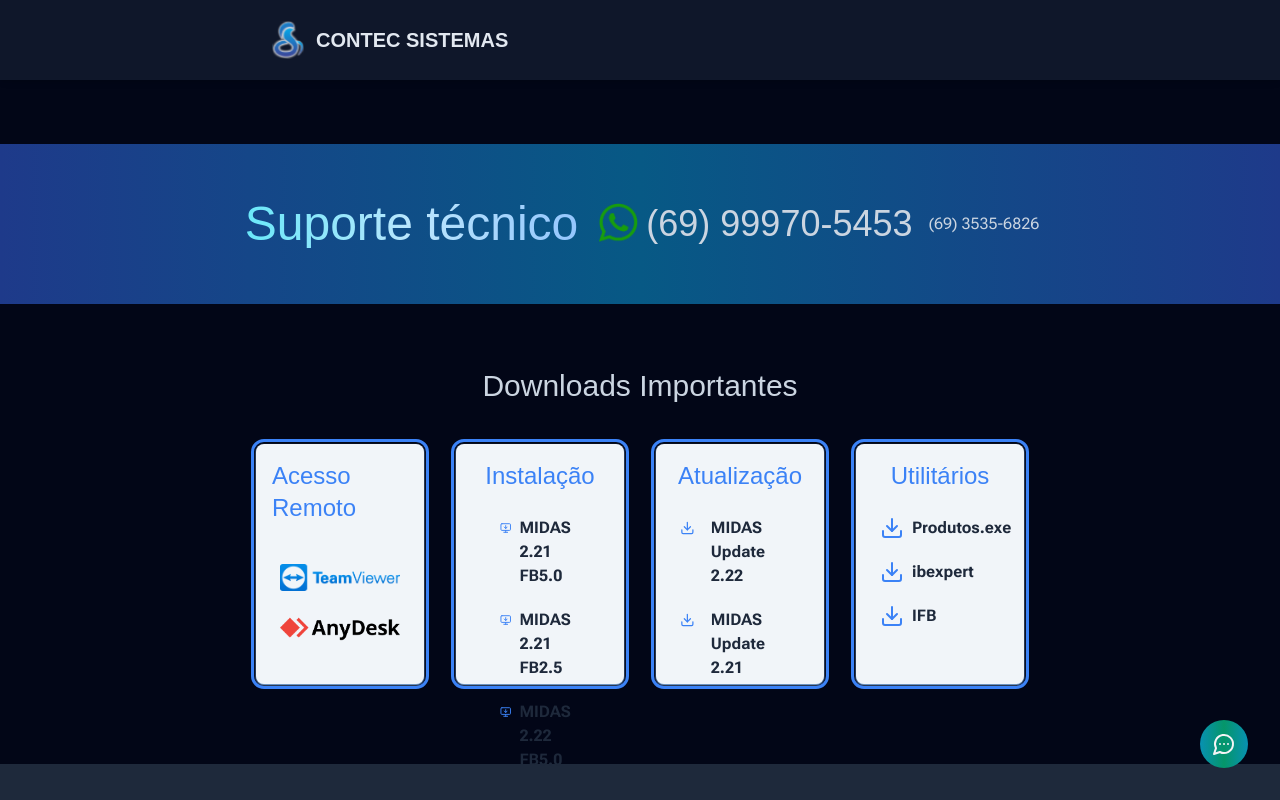
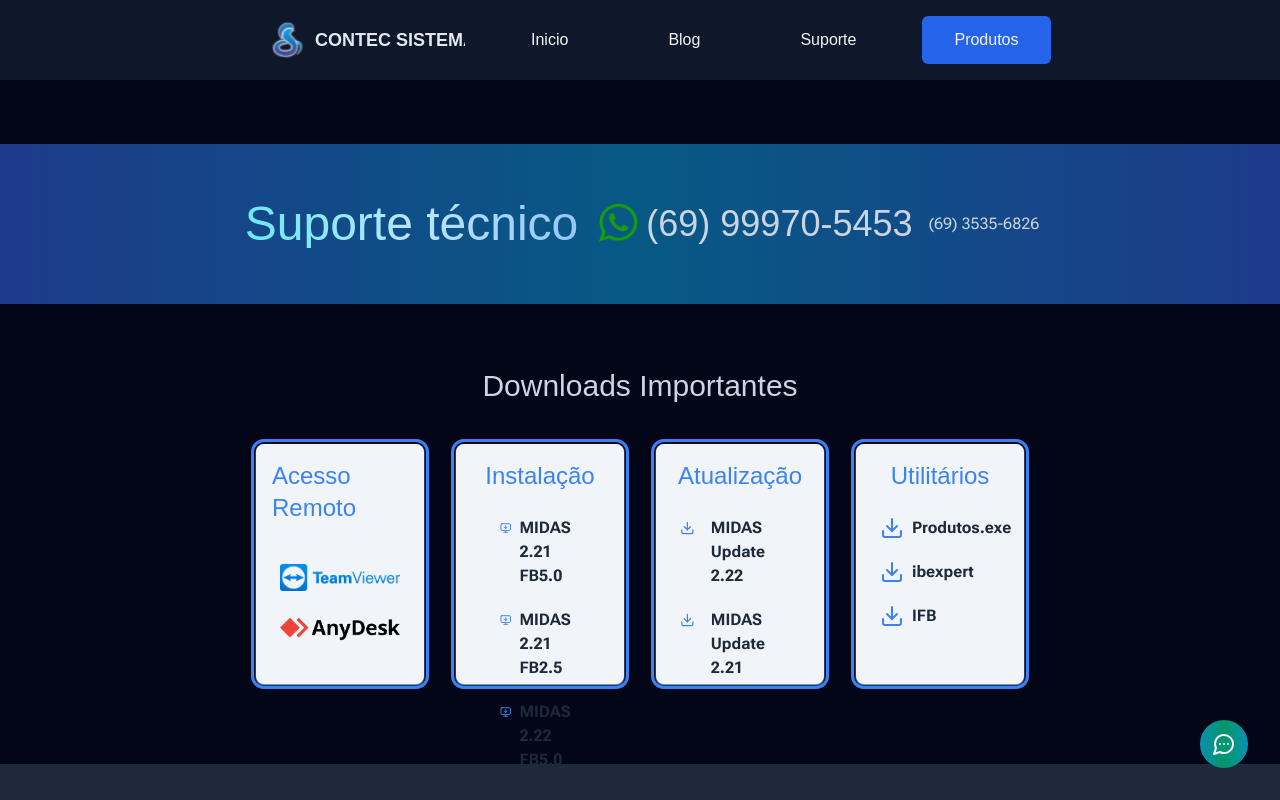
Before and after one commit to nelsoneto/contecsistemas, a Next.js app: page /suport in a window 1280 px wide. Shown: the top 800 px of the page. Built offline with nearby package versions, Linux system fonts and the light colour scheme; a web font is replaced by a local one.

Commit message:
correção da navbar que não mostrava os icones

```diff
--- a/src/app/blog/components/DropdownCategories.tsx
+++ b/src/app/blog/components/DropdownCategories.tsx
@@ -22,7 +22,7 @@ export default function DropdownCategories({
   return (
     <DropdownMenu>
       <DropdownMenuTrigger asChild>
-        <Button>
+        <Button variant="midas" size="midas">
           <BarChartHorizontalIcon />
           Categorias
         </Button>
--- a/src/app/blog/components/HamburgerMenu.tsx
+++ b/src/app/blog/components/HamburgerMenu.tsx
@@ -23,7 +23,7 @@ export default function HamburgerMenu() {
         <motion.div
           initial={{ rotate: 0 }}
           animate={{ rotate: open ? 90 : 0 }}
-          transition={{ duration: 0.3 }}
+          transition={{ duration: 0.1 }}
         >
           {open ? <X /> : <Menu />}
         </motion.div>
@@ -37,7 +37,7 @@ export default function HamburgerMenu() {
           <li key={link.id} className="my-7 pt-4 sm:pt-0 md:my-0 md:ml-8">
             <a
               href={link.href}
-              className="flex w-full rounded-md border-2 border-transparent px-3 py-2 ring-offset-blue-500 text-zinc-100 transition-colors hover:bg-slate-800 focus:border-blue-500 focus:outline-none"
+              className="flex w-full rounded-md border-2 border-transparent px-8 py-3 ring-offset-blue-500 text-zinc-100 transition-colors hover:bg-slate-800 focus:border-blue-500 focus:outline-none"
             >
               {link.name}
             </a>
--- a/src/app/blog/components/NewsSection.tsx
+++ b/src/app/blog/components/NewsSection.tsx
@@ -98,7 +98,7 @@ export default function NewsSection({ posts }: Props) {
                 ) : null}
                 {/* Botão */}
                 <div className="flex flex-wrap gap-x-2">
-                  <Button variant={'midas'}>
+                  <Button variant='midas' size='midas'>
                     <Link href={`/blog/news/${post.fields.slug}`}>
                       Ler mais
                     </Link>
@@ -108,7 +108,7 @@ export default function NewsSection({ posts }: Props) {
             </div>
           ))}
         <div className='flex justify-center items-center w-full mt-10'>
-          <Button variant={'midas'} className='w-full h-16 '>
+          <Button variant='midas' size='midas' className='w-full h-16 '>
             <Link href={`/blog/news/`}>Mais notícias</Link>
           </Button>
         </div>
--- a/src/app/blog/components/SearcherAlt.tsx
+++ b/src/app/blog/components/SearcherAlt.tsx
@@ -35,7 +35,7 @@ export default function SearcherAlt({ posts }: Props) {
         <PopoverTrigger asChild>
           <Button
             aria-label="Search"
-            className="flex w-12 items-center justify-center bg-slate-800 text-start text-xs md:w-36 md:text-base"
+            className="flex h-[50px] w-12 items-center justify-center rounded-md bg-slate-800 text-start text-xs md:w-36 md:text-base"
           >
             <Search size={20} />
           </Button>
--- a/src/app/blog/news/page.tsx
+++ b/src/app/blog/news/page.tsx
@@ -136,7 +136,7 @@ export default async function NewsPage({ searchParams }: NewsPageProps) {
                   <CardDescription className="text-slate-700">{post.fields.description}</CardDescription>
                 </CardContent>
                 <CardFooter>
-                  <Button variant="midas" aria-label={`Leia mais sobre ${post.fields.title}`}>
+                  <Button variant="midas" size="midas" aria-label={`Leia mais sobre ${post.fields.title}`}>
                     <Link href={`/blog/news/${post.fields.slug}`}>Leia mais</Link>
                   </Button>
                 </CardFooter>
--- a/src/components/DropdownProdutos.tsx
+++ b/src/components/DropdownProdutos.tsx
@@ -23,7 +23,9 @@ export function DropdownProdutos() {
   return (
     <DropdownMenu>
       <DropdownMenuTrigger asChild>
-        <Button>Produtos</Button>
+        <Button variant="midas" size="midas">
+          Produtos
+        </Button>
       </DropdownMenuTrigger>
       <DropdownMenuContent className="w-52 bg-slate-800">
         <DropdownMenuLabel className="p-4 font-alt text-base text-slate-200">
@@ -34,7 +36,7 @@ export function DropdownProdutos() {
         <DropdownMenuGroup>
           {categories.map((category, id) => (
             <Link key={id} href={category.href}>
-              <DropdownMenuItem className="cursor-pointer px-5 py-3 font-alt text-base hover:bg-slate-900">
+              <DropdownMenuItem className="cursor-pointer px-8 py-3 font-alt text-base hover:bg-slate-900">
                 {category.name.charAt(0).toUpperCase() + category.name.slice(1)}
               </DropdownMenuItem>
             </Link>
--- a/src/components/Navbar.tsx
+++ b/src/components/Navbar.tsx
@@ -1,10 +1,10 @@
 /* eslint-disable prettier/prettier */
 'use client'
-import { motion } from 'framer-motion'
 import { Menu, X } from 'lucide-react'
 import { useState } from 'react'
 
 import { DropdownProdutos } from '@/components/DropdownProdutos'
+import { motion } from 'framer-motion'
 import Image from 'next/image'
 import Link from 'next/link'
 
@@ -27,10 +27,11 @@ export function Navbar() {
           <Image
             src="/images/logo.svg"
             alt="Contec Sistemas"
-            width={32}
-            height={32}
+            width={28}
+            height={28}
+            className="h-auto w-auto object-cover"
           />
-          <span className="max-w-0 overflow-hidden text-nowrap px-2 text-xl lg:max-w-56">
+          <span className="max-w-0 overflow-hidden text-nowrap px-2 text-lg lg:max-w-64">
             <span className="overflow-hidden text-ellipsis whitespace-nowrap pl-12 text-slate-200 lg:pl-0">
               CONTEC SISTEMAS
             </span>
@@ -45,44 +46,31 @@ export function Navbar() {
           <motion.div
             initial={{ rotate: 0 }}
             animate={{ rotate: open ? 90 : 0 }}
-            transition={{ duration: 0.3 }}
+            transition={{ duration: 0.1 }}
           >
             {open ? <X /> : <Menu />}
           </motion.div>
         </div>
+
         {/* link items */}
-        <motion.ul
-          initial={{ opacity: 0, y: -20 }}
-          animate={{ opacity: open ? 1 : 0, y: open ? 0 : -20 }}
-          transition={{ duration: 0.5 }}
-          className={`absolute left-0 z-[-1] w-full justify-items-center bg-slate-900 pb-4 transition-all duration-500 ease-linear md:static md:z-auto md:flex md:w-auto md:items-center md:pb-0 md:pl-0 ${open ? 'top-12' : 'top-[-490px]'}`}
+        <ul
+          className={`absolute left-0 w-full justify-items-center bg-slate-900 pb-4 md:static md:z-auto md:flex md:w-auto md:items-center md:bg-transparent md:pb-0 md:pl-0 ${open ? 'top-16' : 'hidden'
+            }`}
         >
           {Links.map((link) => (
-            <motion.li
-              key={link.id}
-              initial={{ opacity: 0, x: -20 }}
-              animate={{ opacity: 1, x: 0 }}
-              transition={{ duration: 0.3, delay: link.id * 0.1 }}
-              className="my-7 pt-4 sm:pt-0 md:my-0 md:ml-8"
-            >
+            <li key={link.id} className="my-7 pt-4 sm:pt-0 md:my-0 md:ml-8">
               <a
                 href={link.link}
-                className="flex w-full rounded-md border-2 border-transparent px-3 py-2 text-zinc-100 transition-colors hover:bg-slate-800 focus:border-blue-500 focus:outline-none"
+                className="flex w-full rounded-md border-2 border-transparent px-8 py-3 text-zinc-100 transition-colors hover:bg-slate-800 focus:border-blue-500 focus:outline-none"
               >
                 {link.name}
               </a>
-            </motion.li>
+            </li>
           ))}
-          <motion.div
-            initial={{ opacity: 0, scale: 0.8 }}
-            animate={{ opacity: 1, scale: 1 }}
-            transition={{ duration: 0.3, delay: Links.length * 0.1 }}
-            className="my-9 flex space-y-10 font-semibold md:my-0 md:ml-8"
-          >
+          <div className="my-9 flex space-y-10 font-semibold md:my-0 md:ml-8">
             <DropdownProdutos />
-          </motion.div>
-        </motion.ul>
-        {/* button */}
+          </div>
+        </ul>
       </div>
     </div>
   )
--- a/src/components/ui/button.tsx
+++ b/src/components/ui/button.tsx
@@ -21,13 +21,14 @@ const buttonVariants = cva(
         ghost:
           'hover:bg-slate-100 hover:text-slate-900 dark:hover:bg-slate-800 dark:hover:text-slate-50',
         link: 'text-slate-900 underline-offset-4 hover:underline dark:text-slate-50',
-        midas: 'rounded-sm bg-blue-600 font-sans px-4 py-3 text-center text-base text-zinc-100 transition-colors hover:bg-blue-800',
+        midas: 'bg-blue-600 text-center font-alt text-zinc-100 transition-colors hover:bg-blue-800',
       },
       size: {
         default: 'h-10 px-4 py-2',
         sm: 'h-9 rounded-md px-3',
         lg: 'h-11 rounded-md px-8',
         icon: 'h-10 w-10',
+        midas: 'h-13 rounded-md px-[32px] py-[12px]',
       },
     },
     defaultVariants: {
```
